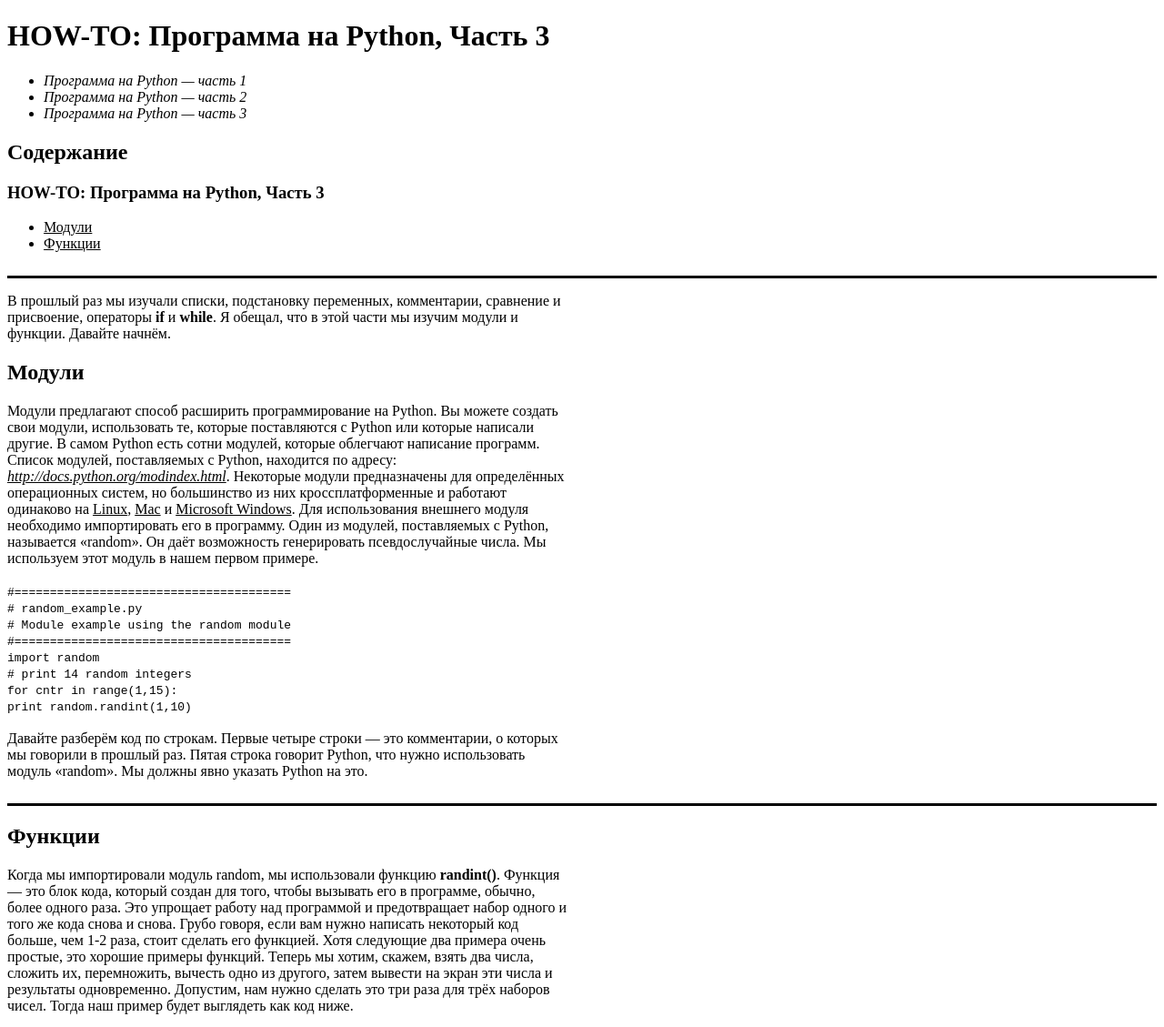
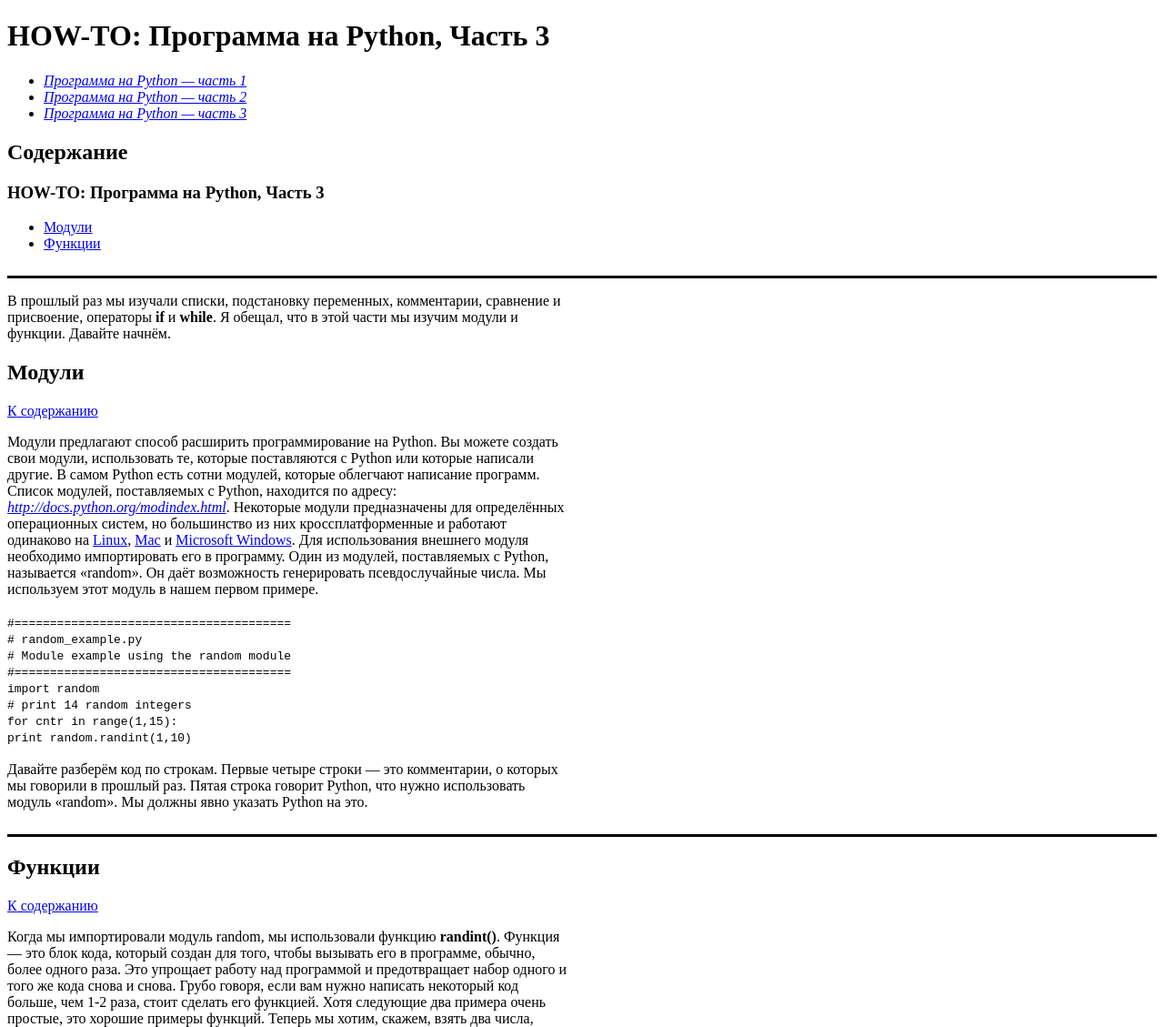
Before and after one commit to iskatelxd/Maksim_Svintsov, a plain HTML site: page home/01_HTML/base/3index.html in a window 1280 px wide. Shown: the top 1129 px of the page at 91% size. Drawn offline with Linux system fonts and the light colour scheme.

Commit message:
init repository

```diff
--- a/home/01_HTML/base/3index.html
+++ b/home/01_HTML/base/3index.html
@@ -8,23 +8,23 @@
     <h1>HOW-TO: Программа на Python, Часть 3</h1>
     <ul>
         <li>
-            <i> Программа на Python — часть 1</i>
+            <a href="index.html"><i> Программа на Python — часть 1</i></a>
         </li>
         <li>
-           <i> Программа на Python — часть 2</i>
+            <a href="2index.html"><i> Программа на Python — часть 2</i></a>
         </li>
         <li>
-           <i> Программа на Python — часть 3</i>
+            <a href="3index.html"><i> Программа на Python — часть 3</i></a>
         </li>
     </ul>
-<h2>Содержание</h2>
+<h2 id="t3">Содержание</h2>
 <h3>HOW-TO: Программа на Python, Часть 3</h3>
 <ul>
     <li>
-        <u>Модули</u>
+        <a href="#t1"><u>Модули</u></a>
     </li>
     <li>
-        <u>Функции</u>
+        <a href="#t2"><u>Функции</u></a>
     </li>
 </ul>
 <div style="width:100%;
@@ -36,15 +36,17 @@ padding-bottom:10px">
     присвоение, операторы <b>if</b> и <b>while</b>. Я обещал, что в этой части мы изучим модули и<br>
     функции. Давайте начнём.
 </p>
-<h2>Модули</h2>
+<h2 id="t1">Модули</h2>
+<p> <a href="#t3">К содержанию</a></p>
 <p>
      Модули предлагают способ расширить программирование на Python. Вы можете создать<br>
      свои модули, использовать те, которые поставляются с Python или которые написали<br>
      другие. В самом Python есть сотни модулей, которые облегчают написание программ.<br>
      Список модулей, поставляемых с Python, находится по адресу:<br>
-     <i><u>http://docs.python.org/modindex.html</u></i>. Некоторые модули предназначены для определённых<br>
+     <a href="https://docs.python.org/3.11/py-modindex.html" target="blank"><i>http://docs.python.org/modindex.html</i></a>. Некоторые модули предназначены для определённых<br>
      операционных систем, но большинство из них кроссплатформенные и работают<br>
-     одинаково на <u>Linux</u>, <u>Mac</u> и <u>Microsoft Windows</u>. Для использования внешнего модуля<br>
+     одинаково на <a href="https://ru.wikipedia.org/wiki/Linux" target="blank">Linux</a>, <a href="https://ru.wikipedia.org/wiki/MacOS" target="blank">Mac</a>
+     и <a href="https://ru.wikipedia.org/wiki/Windows" target="blank">Microsoft Windows</a>. Для использования внешнего модуля<br>
      необходимо импортировать его в программу. Один из модулей, поставляемых с Python,<br>
      называется «random». Он даёт возможность генерировать псевдослучайные числа. Мы<br>
      используем этот модуль в нашем первом примере.<br><br>
@@ -66,7 +68,8 @@ padding-bottom:10px">
 border-bottom:3px solid #000000;
 padding-bottom:10px">
 </div>
-<h2>Функции</h2>
+<h2 id="t2">Функции</h2>
+<p> <a href="#t3">К содержанию</a></p>
 <p>Когда мы импортировали модуль random, мы использовали функцию <b>randint()</b>. Функция<br>
 — это блок кода, который создан для того, чтобы вызывать его в программе, обычно,<br>
 более одного раза. Это упрощает работу над программой и предотвращает набор одного и<br>
```
Also changed, not shown: home/01_HTML/base/2index.html (+10 -8 lines), home/01_HTML/base/index.html (+10 -12 lines), home/02_HTML/add/index.html (+2 -3 lines).
